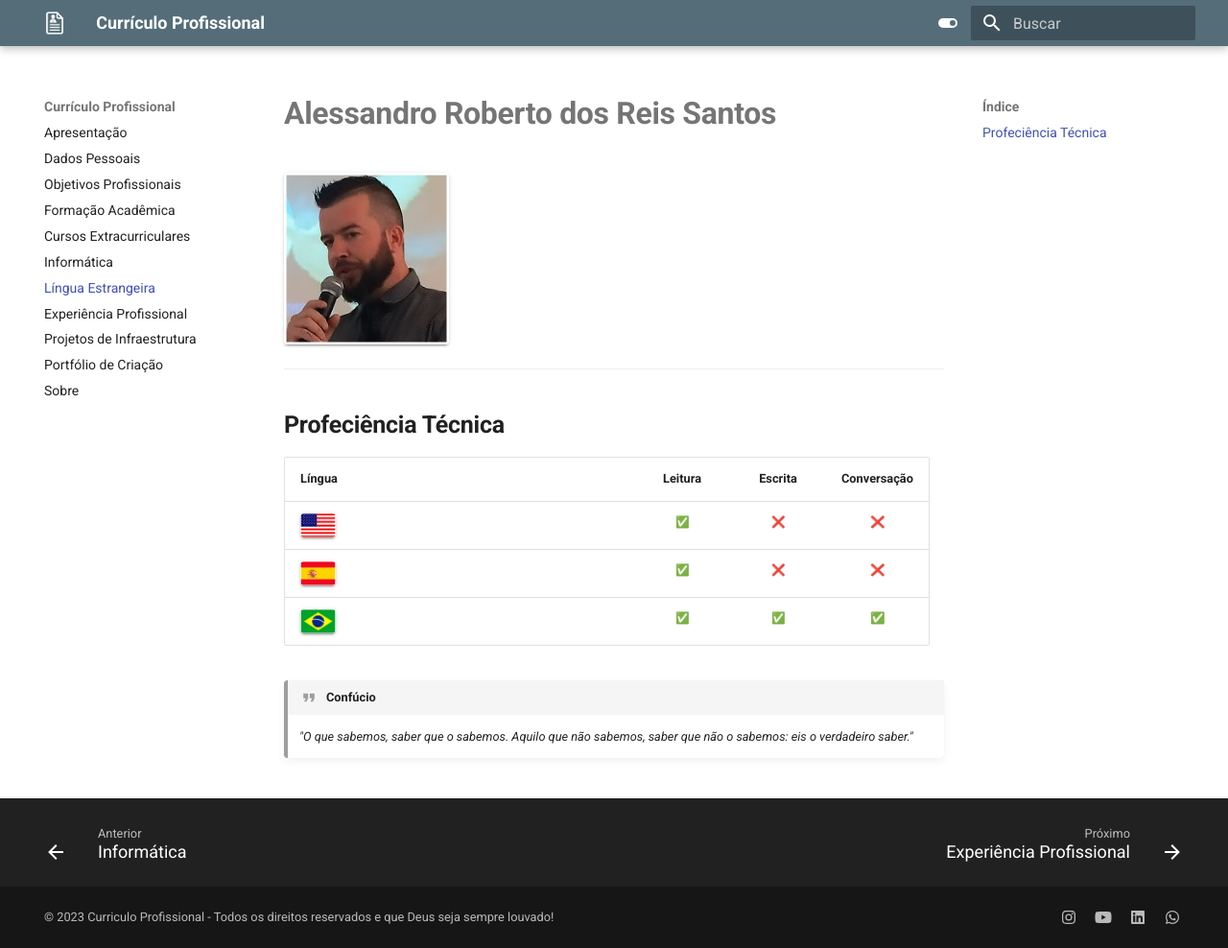
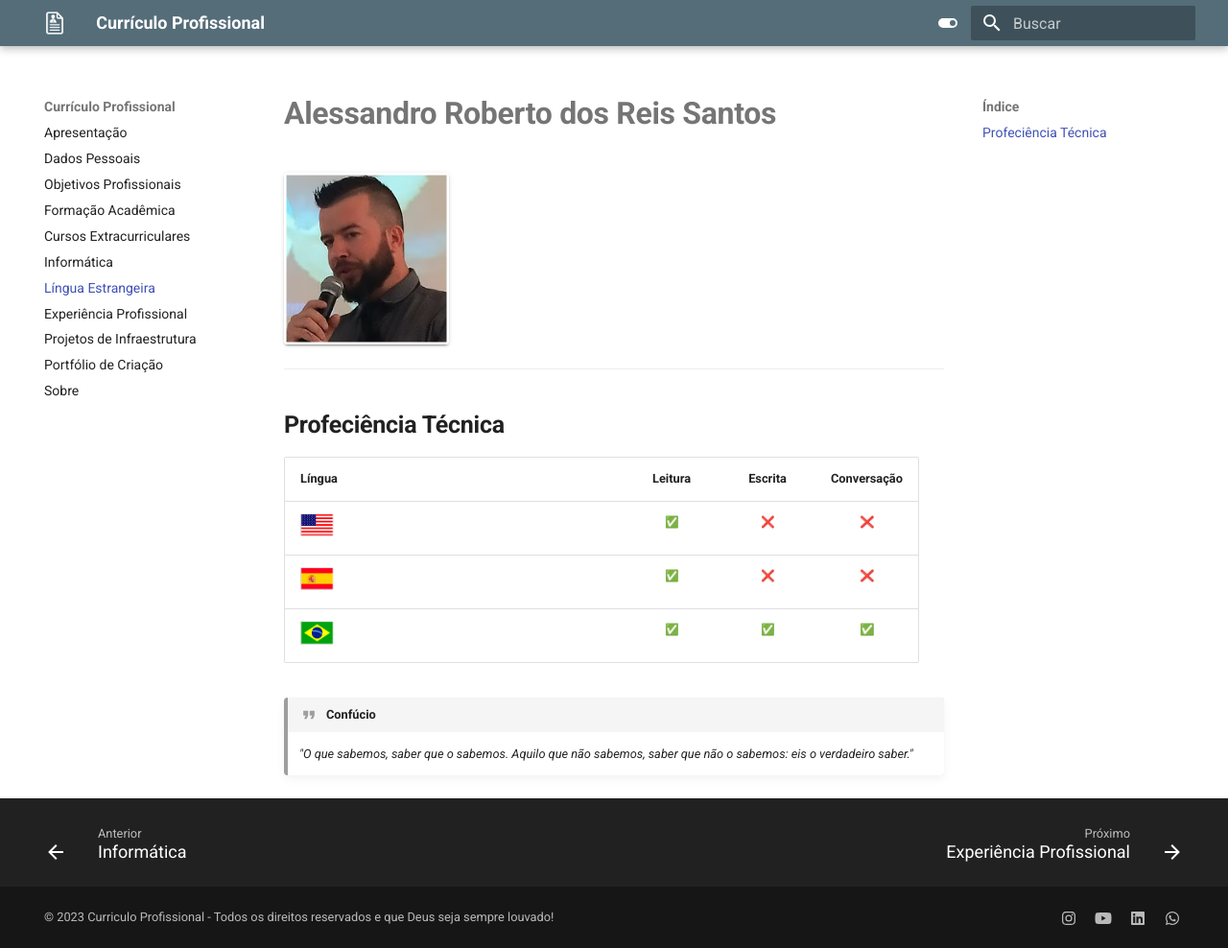
Before and after one commit to arrs82/curriculo, an MkDocs documentation site: the page built from docs/lingua-estrangeira.md, in a window 1280 px wide and 988 px high. Shown: the whole window at 96% size. Built offline with MkDocs 1.6.1 and Material for MkDocs 9.7.7, drawn with Linux system fonts in a browser that asks for light colours; nearby versions of some CDN libraries; emoji names are drawn with the system emoji font.

Commit message:
Update Domingo

```diff
--- a/docs/lingua-estrangeira.md
+++ b/docs/lingua-estrangeira.md
@@ -7,9 +7,9 @@
 
 |Língua|Leitura|Escrita|Conversação|
 |---|:---:|:---:| :---:|
-|![Inglês](assets/images/ingles.png#leftshadow){width="11%" .left-image}|:white_check_mark:|:x:|:x:|
-|![Espanhol](assets/images/espanhol.png#leftshadow){width="11%" .left-image}|:white_check_mark:|:x:|:x:|
-|![Português](assets/images/portugues.png#leftshadow){width="11%" .left-image}|:white_check_mark:|:white_check_mark:|:white_check_mark:|
+|![Inglês](assets/images/ingles.png){width="11%"}|:white_check_mark:|:x:|:x:|
+|![Espanhol](assets/images/espanhol.png){width="11%"}|:white_check_mark:|:x:|:x:|
+|![Português](assets/images/portugues.png){width="11%"}|:white_check_mark:|:white_check_mark:|:white_check_mark:|
 
 !!! Quote "Confúcio"
     _"O que sabemos, saber que o sabemos. Aquilo que não sabemos, saber que não o sabemos: eis o verdadeiro saber."_
```
Also changed, not shown: docs/index.md (+1 -5 lines), docs/assets/images/espanhol.png, docs/assets/images/ingles.png, docs/assets/images/portugues.png, 3 other files.
